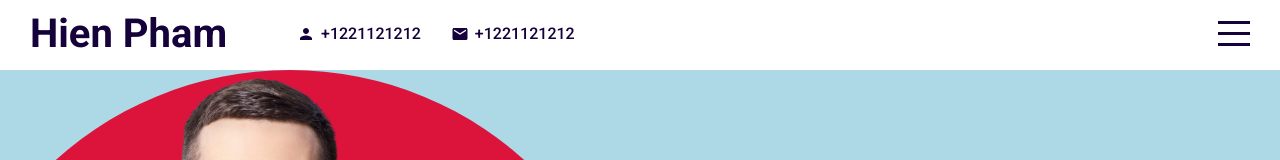
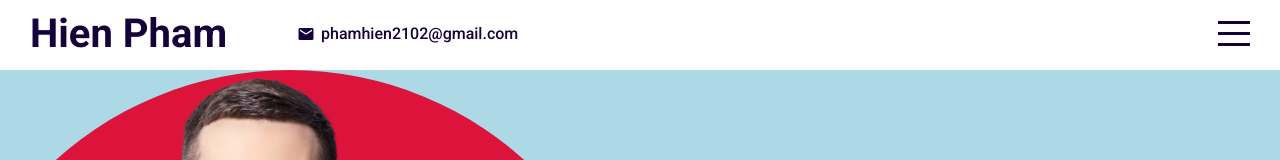
Before and after one commit to phamhien2102/my-portforlio, a React (Create React App) app: page / in a window 1280 px wide. Shown: the top 160 px of the page. Built offline with nearby package versions, Linux system fonts and the light colour scheme.

Commit message:
comment some sessions

```diff
--- a/src/App.tsx
+++ b/src/App.tsx
@@ -14,10 +14,10 @@ function App() {
         <Menu menuOpen={menuOpen} setMenuOpen={setMenuOpen}/>
         <div className="sections">
             <Intro/>
-            <Portfolio/>
-            <Works/>
-            <Testimonials/>
-            <Contact/>
+            {/*<Portfolio/>*/}
+            {/*<Works/>*/}
+            {/*<Testimonials/>*/}
+            {/*<Contact/>*/}
         </div>
     </div>;
 }
--- a/src/components/topbars/Topbars.tsx
+++ b/src/components/topbars/Topbars.tsx
@@ -13,13 +13,13 @@ function Topbars(props: TopbarProps) {
             <div className="wrapper">
                 <div className="left">
                     <a href="#portfolio" className="logo">Hien Pham</a>
-                    <div className="itemContainer" >
-                        <Person className="icon"/>
-                        <span>+1221121212</span>
-                    </div>
+                    {/*<div className="itemContainer" >*/}
+                    {/*    <Person className="icon"/>*/}
+                    {/*    <span>+1221121212</span>*/}
+                    {/*</div>*/}
                     <div className="itemContainer">
                         <Mail className="icon"/>
-                        <span>+1221121212</span>
+                        <span>phamhien2102@gmail.com</span>
                     </div>
                 </div>
 
```
